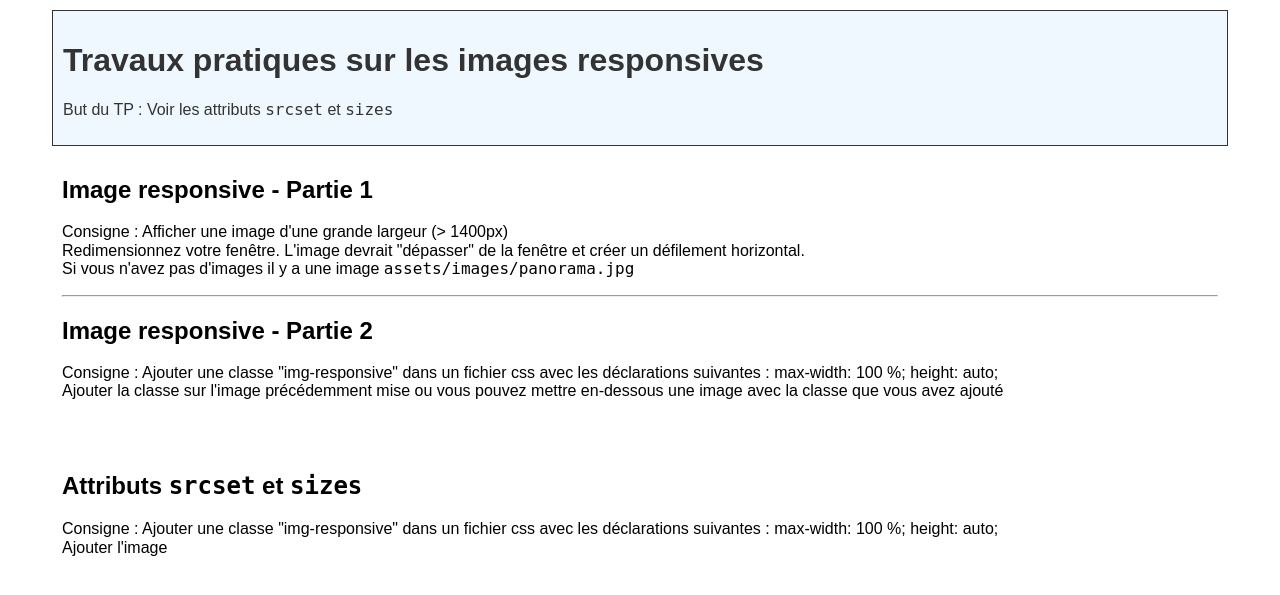
After one commit to DanYellow/presentations, a PHP site: page /srcset.html in a window 1280 px wide. The commit adds this page. Shown: the top 595 px of the page. Run offline with PHP 8.4, Linux system fonts and the light colour scheme.

Commit message:
Refactor workshops

```diff
--- a/mmi/html/travaux-pratiques/numero-4/ressources/images-responsives/assets/css/style.css
+++ b/mmi/html/travaux-pratiques/numero-4/ressources/images-responsives/assets/css/style.css
@@ -9,11 +9,6 @@ body {
   max-width: 1200px;
   padding: 0 12px;
   font-family: Arial, Helvetica, sans-serif;
-}
-
-img {
-  max-width: 100%;
-  height: auto;
 }
 
 header {
--- /dev/null
+++ b/mmi/html/travaux-pratiques/numero-4/ressources/images-responsives/srcset.html
@@ -0,0 +1,48 @@
+<!DOCTYPE html>
+<html lang="fr">
+  <head>
+    <meta charset="UTF-8" />
+    <meta name="viewport" content="width=device-width, initial-scale=1.0" />
+    <title>srcset/sizes - Images responsives</title>
+    <link rel="stylesheet" href="assets/css/normalize.css" />
+    <link rel="stylesheet" href="assets/css/style.css" />
+  </head>
+  <body>
+    <header>
+      <h1>Travaux pratiques sur les images responsives</h1>
+      <p>
+        But du TP : Voir les attributs <code>srcset</code> et <code>sizes</code>
+      </p>
+    </header>
+
+    <section class="exercice">
+      <h2>Image responsive - Partie 1</h2>
+      <p>
+        Consigne : Afficher une image d'une grande largeur (> 1400px) <br />
+        Redimensionnez votre fenêtre. L'image devrait "dépasser" de la fenêtre
+        et créer un défilement horizontal. <br />
+        Si vous n'avez pas d'images il y a une image
+        <code>assets/images/panorama.jpg</code>
+      </p>
+      <!-- Mettre votre image-->
+
+      <hr />
+      <h2>Image responsive - Partie 2</h2>
+      <p>
+        Consigne : Ajouter une classe "img-responsive" dans un fichier css avec
+        les déclarations suivantes : max-width: 100 %; height: auto; <br />
+        Ajouter la classe sur l'image précédemment mise ou vous pouvez mettre
+        en-dessous une image avec la classe que vous avez ajouté
+      </p>
+    </section>
+
+    <section class="exercice">
+      <h2>Attributs <code>srcset</code> et <code>sizes</code></h2>
+      <p>
+        Consigne : Ajouter une classe "img-responsive" dans un fichier css avec
+        les déclarations suivantes : max-width: 100 %; height: auto; <br />
+        Ajouter l'image
+      </p>
+    </section>
+  </body>
+</html>
```
Also changed, not shown: mmi/html/travaux-pratiques/numero-4/ressources/images-responsives/index.html (deleted, +0 -69 lines), mmi/html/travaux-pratiques/numero-4/ressources/images-responsives/picture.html (added, +72 -0 lines).
